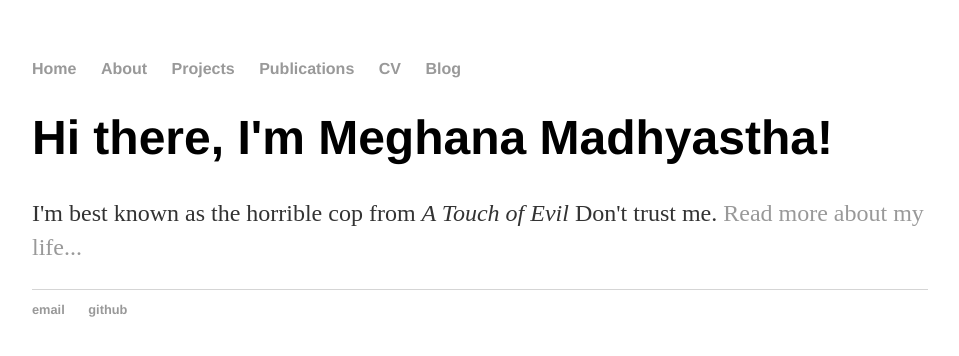
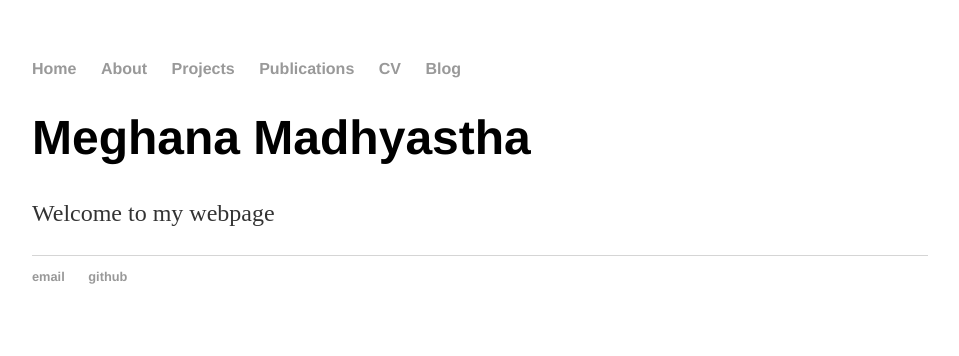
Before and after one commit to megh1241/megh1241.github.io, a Jekyll site: the page built from index.html, in a window 1280 px wide. Shown: the top 356 px of the page, without its empty margins (160-1119 px from the left). Built offline with Jekyll 4.4.1, drawn with Linux system fonts in a browser that asks for light colours.

Commit message:
Update index.html

```diff
--- a/index.html
+++ b/index.html
@@ -3,6 +3,6 @@ layout: default
 title: Meghana Madhyastha
 ---
 <div class="blurb">
-	<h1>Hi there, I'm Meghana Madhyastha!</h1>
-	<p>I'm best known as the horrible cop from <em>A Touch of Evil</em> Don't trust me. <a href="/about">Read more about my life...</a></p>
+	<h1>Meghana Madhyastha</h1>
+	<p>Welcome to my webpage</p>
 </div><!-- /.blurb -->
```
